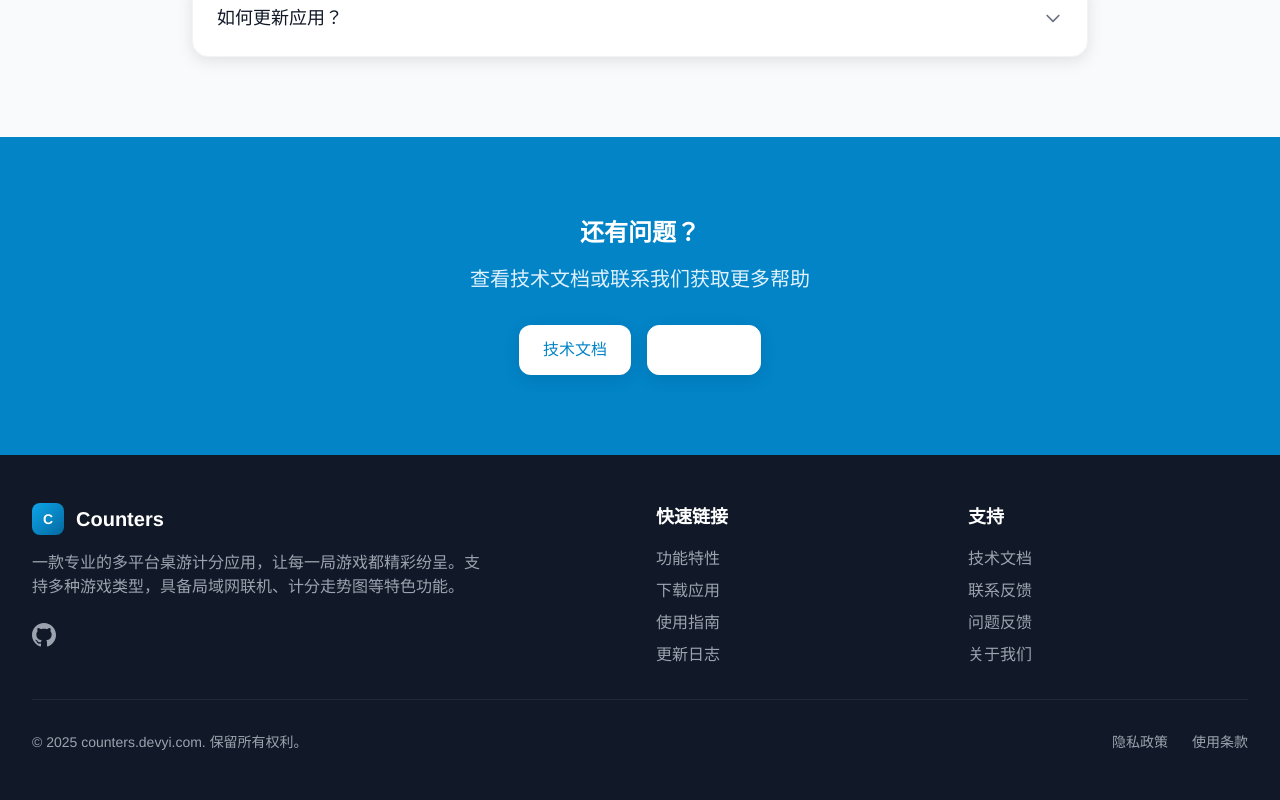
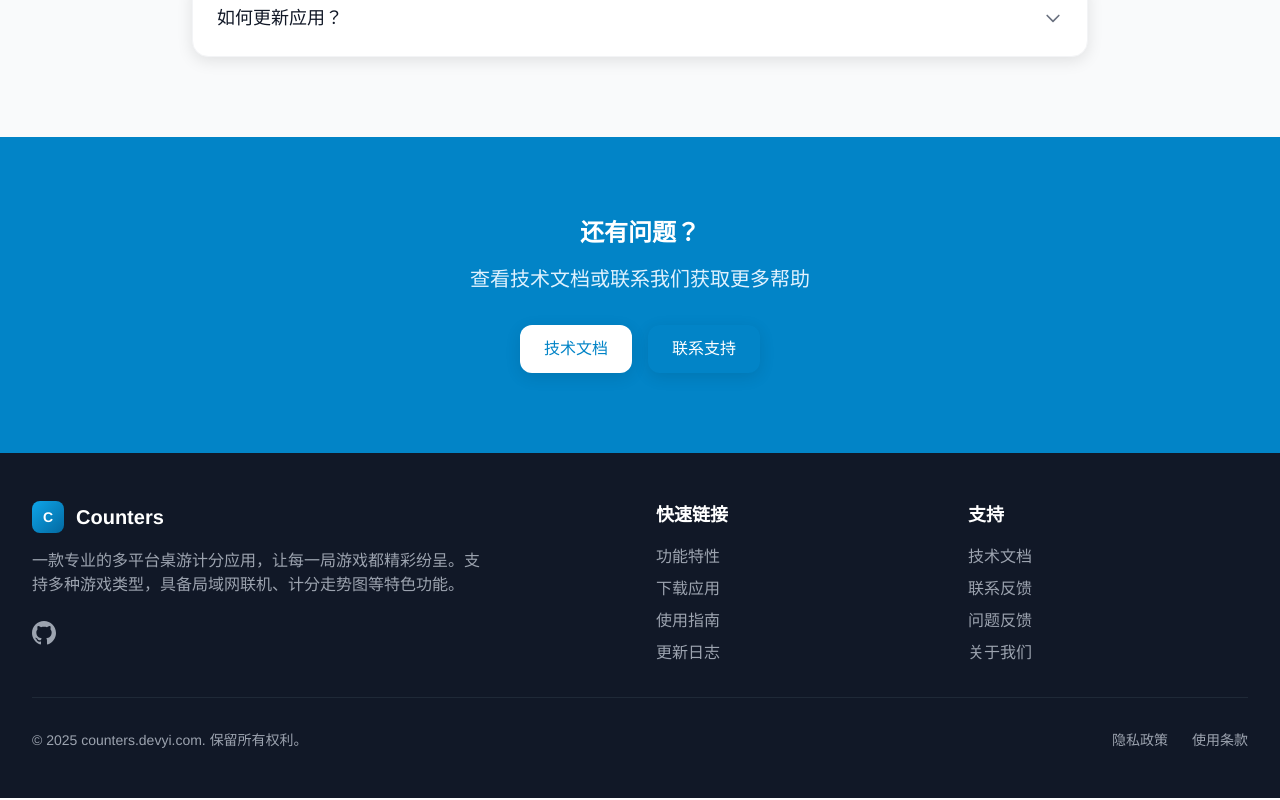
Before and after one commit to youzhiran/counters-web, a Nuxt app: page /guide in a window 1280 px wide. Shown: the part 3912-4712 px from the top of the page. Built offline with nearby package versions, Linux system fonts and the light colour scheme.

Commit message:
按钮颜色

```diff
--- a/pages/about.vue
+++ b/pages/about.vue
@@ -182,7 +182,7 @@
               href="https://github.com/youzhiran/counters/issues"
               target="_blank"
               rel="noopener noreferrer"
-              class="btn-secondary border-white text-white hover:bg-white/10"
+              class="btn-apple bg-transparent border-white text-white hover:bg-white/10 shadow-apple hover:shadow-apple-lg"
             >
               问题反馈
             </a>
--- a/pages/changelog.vue
+++ b/pages/changelog.vue
@@ -72,7 +72,7 @@
             </a>
             <NuxtLink
               to="/contact"
-              class="btn-secondary border-white text-white hover:bg-white/10"
+              class="btn-apple bg-transparent border-white text-white hover:bg-white/10 shadow-apple hover:shadow-apple-lg"
             >
               联系我们
             </NuxtLink>
--- a/pages/features.vue
+++ b/pages/features.vue
@@ -207,7 +207,7 @@
             </NuxtLink>
             <NuxtLink
               to="/guide"
-              class="btn-secondary border-white text-white hover:bg-white/10"
+              class="btn-apple bg-transparent border-white text-white hover:bg-white/10 shadow-apple hover:shadow-apple-lg"
             >
               查看使用指南
             </NuxtLink>
--- a/pages/guide.vue
+++ b/pages/guide.vue
@@ -221,7 +221,7 @@
             </NuxtLink>
             <NuxtLink
               to="/contact"
-              class="btn-secondary border-white text-white hover:bg-white/10"
+              class="btn-apple bg-transparent border-white text-white hover:bg-white/10 shadow-apple hover:shadow-apple-lg"
             >
               联系支持
             </NuxtLink>
```
